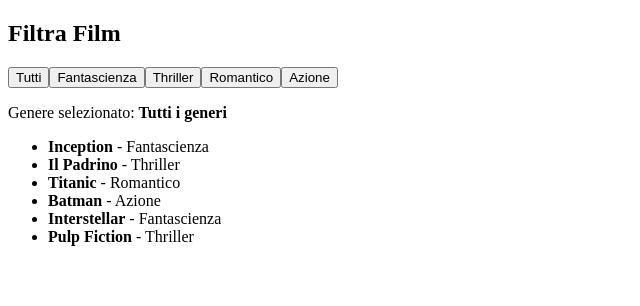
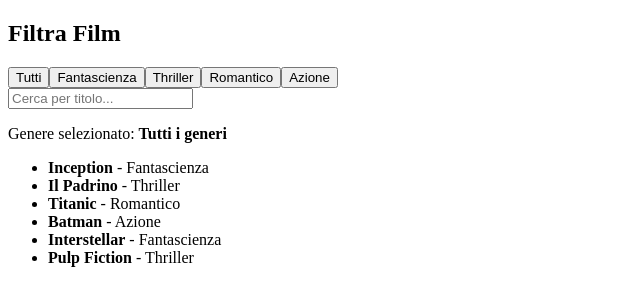
Before and after one commit to thomaslazzeri/react-movie-filter, a React (Vite) app: page / in a window 1280 px wide. Shown: the top 306 px of the page, without its empty margins (0-640 px from the left). Built offline with nearby package versions, Linux system fonts and the light colour scheme.

Commit message:
implement search functionality for movie titles and refine genre filtering

```diff
--- a/src/App.jsx
+++ b/src/App.jsx
@@ -10,20 +10,23 @@
   { title: 'Pulp Fiction', genre: 'Thriller' },
 ];
 
-
 function App() {
   const [selectedGenre, setSelectedGenre] = useState('');
   const [filteredList, setFilteredList] = useState(list);
+  const [searchTitle, setSearchTitle] = useState('');
 
-    useEffect(() => {
-      if (selectedGenre === '') {
-        setFilteredList(list);
-      }
-      else {
-        const result = list.filter((movie) => movie.genre === selectedGenre);
-        setFilteredList(result);
-      }
-    }, [selectedGenre]);
+  useEffect(() => {
+    let result = list;
+    if (selectedGenre !== '') {
+      result = result.filter((movie) => movie.genre === selectedGenre);
+    }
+    if (searchTitle !== '') {
+      result = result.filter((movie) =>
+        movie.title.toLowerCase().includes(searchTitle.toLowerCase())
+      );
+    }
+    setFilteredList(result);
+  }, [selectedGenre, searchTitle]);
 
   return (
     <>
@@ -35,6 +38,14 @@
           <button onClick={() => setSelectedGenre('Thriller')}>Thriller</button>
           <button onClick={() => setSelectedGenre('Romantico')}>Romantico</button>
           <button onClick={() => setSelectedGenre('Azione')}>Azione</button>
+        </div>
+        <div>
+          <input
+            type="text"
+            placeholder="Cerca per titolo..."
+            value={searchTitle}
+            onChange={(e) => setSearchTitle(e.target.value)}
+          />
         </div>
         <p>Genere selezionato: <strong>{selectedGenre || 'Tutti i generi'}</strong></p>
         <ul>
```
